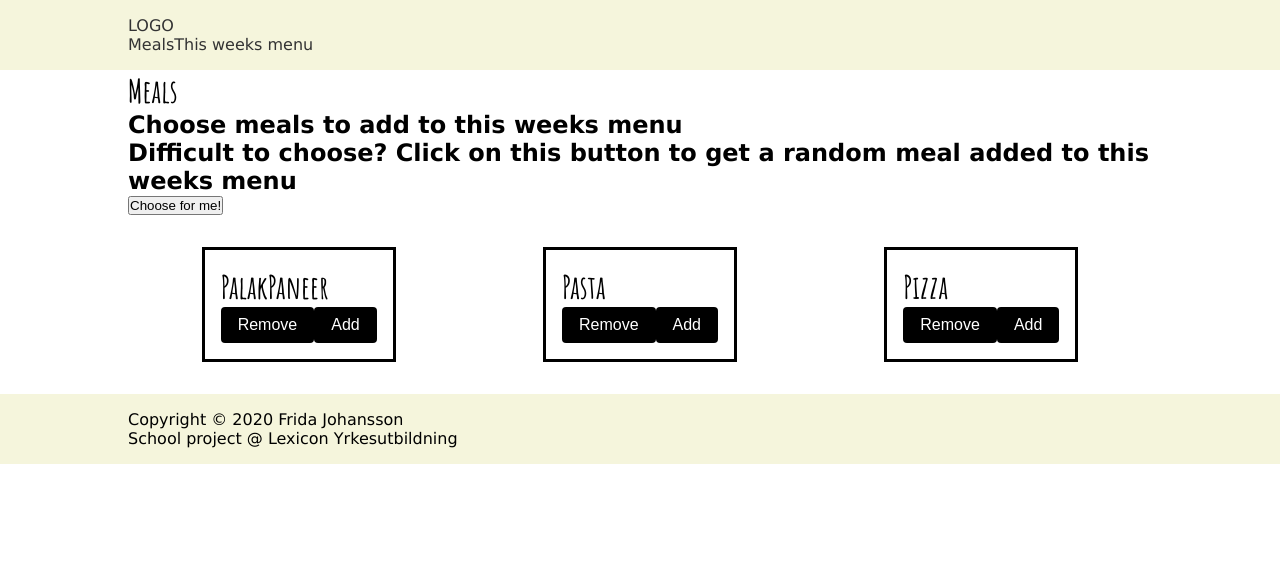
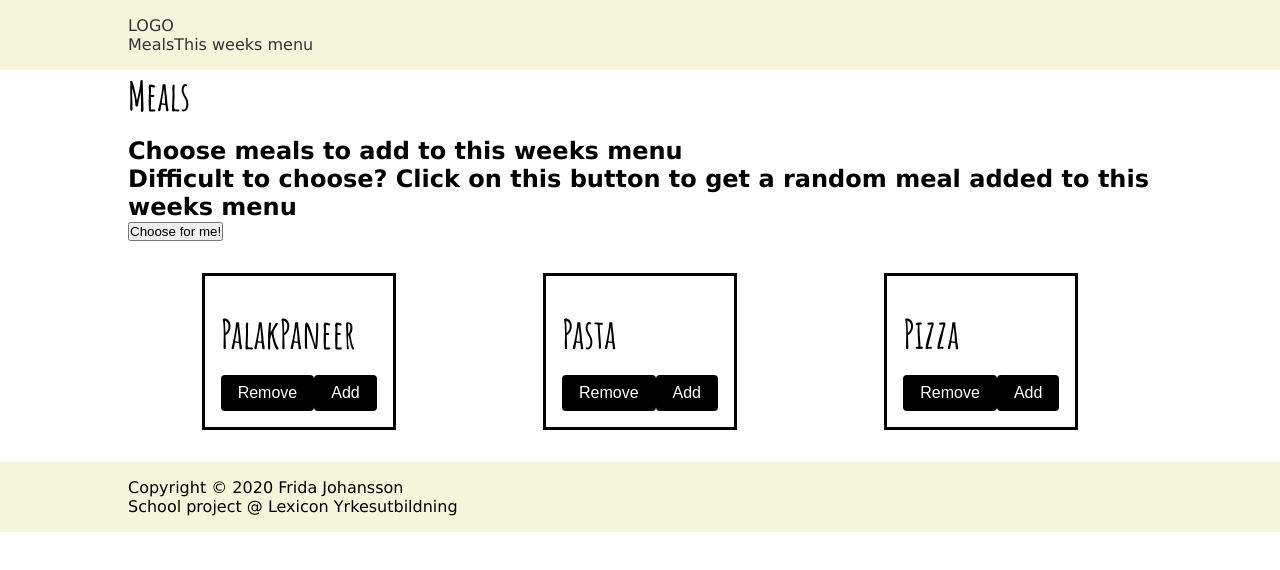
Before and after one commit to johanssonfridamaria/meals-of-the-week-app, a Vue app: page / in a window 1280 px wide. Shown: the top 570 px of the page. Built offline with nearby package versions, Linux system fonts and the light colour scheme.

Commit message:
changed font family and size on H1

```diff
--- a/src/App.vue
+++ b/src/App.vue
@@ -48,7 +48,9 @@ body, html{
   flex-flow: row wrap;
 }
 h1{
-  font-family: 'Amatic SC', cursive;;
+  font-family: 'Amatic SC', cursive;
+  font-size: 2.5rem;
+  margin-bottom: 1rem;
 }
 .btn{
   background: black;
```
